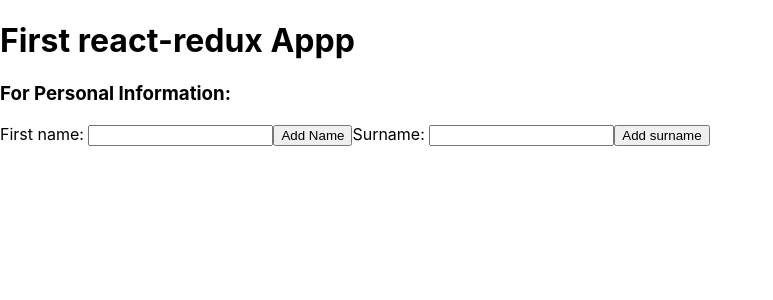
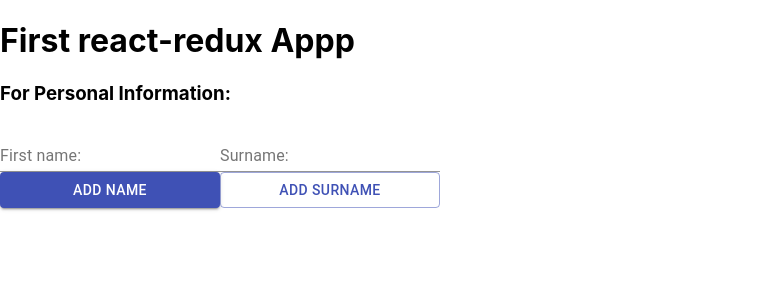
Before and after one commit to MalgorzataKowalSzymanska/learning-react-stack, a React (Create React App) app: page / in a window 1280 px wide. Shown: the top 300 px of the page, without its empty margins (0-773 px from the left). Built offline with nearby package versions, Linux system fonts and the light colour scheme; no server answers.

Commit message:
Adding material-ui. Fixes #2

```diff
--- a/package.json
+++ b/package.json
@@ -32,5 +32,8 @@
       "last 1 firefox version",
       "last 1 safari version"
     ]
+  },
+  "devDependencies": {
+    "@material-ui/core": "^4.11.0"
   }
 }
--- a/src/App.js
+++ b/src/App.js
@@ -1,22 +1,25 @@
 import React from 'react';
 import { useSelector, useDispatch } from 'react-redux';
-import { addName ,addSurname} from './actions';
+import { addName, addSurname } from './actions';
+import { Button, Input, FormControl, InputLabel } from '@material-ui/core';
 
 function App() {
-  const emptyPersonData = useSelector(state => state.isEmpty)
+  const emptyPersonData = useSelector(state => state.isPersonData.type)
   const dispatch = useDispatch();
   return (
     <div className="App">
       <h1>First react-redux Appp</h1>
       <h3>For Personal Information:</h3>
-
-                <label>First name: </label>
-                <input type="text" id="firstName"></input>
-                <button onClick={() => dispatch(addName(document.getElementById("firstName").value))}>Add Name</button>
-                <label>Surname:  </label>
-                <input type="text" id="surname"></input>
-                <button onClick={() => dispatch(addSurname(document.getElementById("surname").value))}>Add surname</button>
-
+      <FormControl >
+        <InputLabel >First name: </InputLabel>
+        <Input id="firstName" />
+        <Button variant="contained" color="primary" onClick={() => dispatch(addName(document.getElementById("firstName").value))}>Add Name</Button>
+      </FormControl>
+      <FormControl>
+        <InputLabel >Surname: </InputLabel>
+        <Input id="surname" />
+        <Button variant="outlined" color="primary" onClick={() => dispatch(addSurname(document.getElementById("surname").value))}>Add surname</Button>
+      </FormControl>
     </div>
   );
 }
--- a/src/index.js
+++ b/src/index.js
@@ -8,7 +8,9 @@ import allReducers from './reducers';
 import { Provider } from 'react-redux';
 
 const store = createStore(allReducers, window.__REDUX_DEVTOOLS_EXTENSION__ && window.__REDUX_DEVTOOLS_EXTENSION__())
+fetch("https://randomuser.me/api/?results=10").then(response=>response.json()).then(response=>{
 
+})
 ReactDOM.render(
   <Provider store={store}>
     <App />
```
Also changed, not shown: 1 other file (tests, documents, lock files or other folders).
